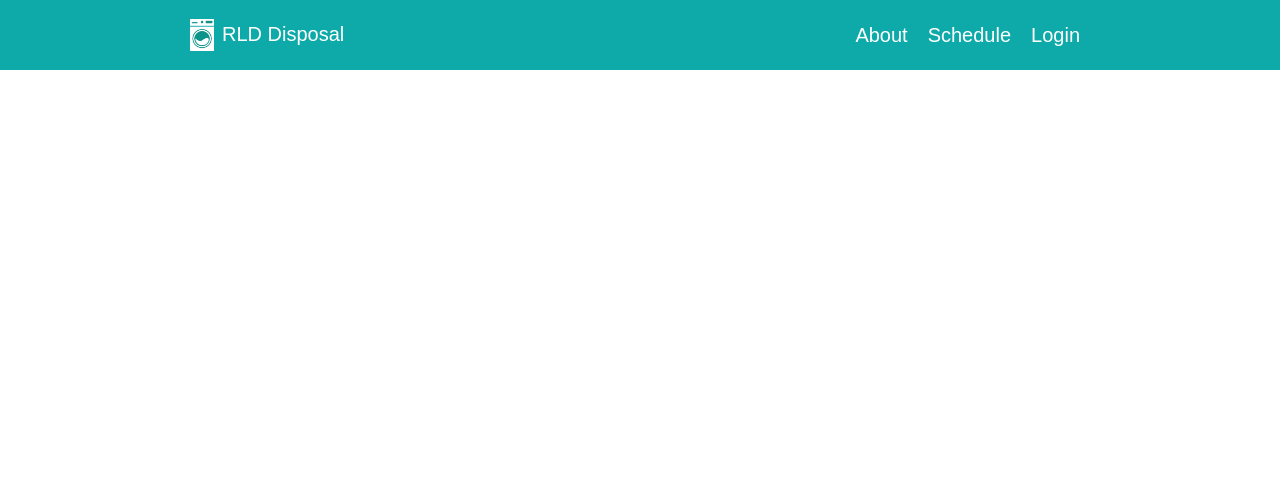
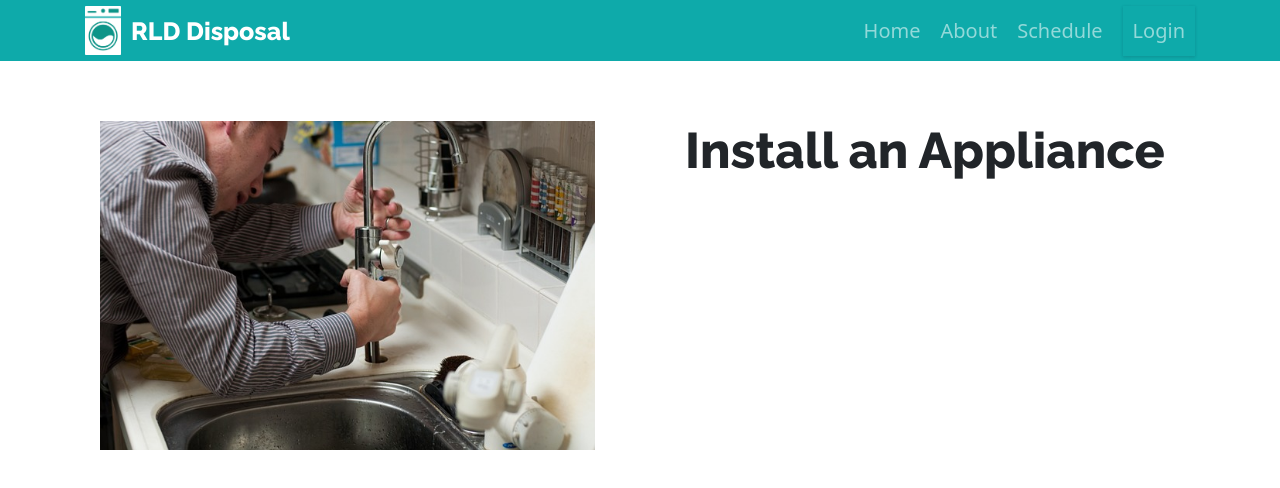
Before and after one commit to jdwyer6/rld-disposal, a React (Create React App) app: page /pdp-install in a window 1280 px wide. Shown: the top 488 px of the page. Built offline with nearby package versions, Linux system fonts and the light colour scheme; no server answers.

Commit message:
add pdp template

```diff
--- a/package.json
+++ b/package.json
@@ -13,11 +13,13 @@
     "@types/jest": "^27.5.2",
     "@types/node": "^16.18.7",
     "axios": "^1.2.1",
+    "bootstrap": "^5.3.3",
     "firebase": "^10.7.2",
     "framer-motion": "^8.3.3",
     "localforage": "^1.10.0",
     "match-sorter": "^6.3.1",
     "react": "^18.2.0",
+    "react-bootstrap": "^2.10.2",
     "react-dom": "^18.2.0",
     "react-icons": "^4.7.1",
     "react-modal": "^3.16.1",
--- a/src/App.tsx
+++ b/src/App.tsx
@@ -2,20 +2,53 @@ import { BrowserRouter, Link, Route, Routes } from 'react-router-dom';
 import './input.css';
 import Home from './pages/Home';
 import Services from './pages/Services';
-import Navbar from './components/Navbar';
+import Navigation from './components/Navbar';
 import Footer from './components/Footer';
 import Schedule from './pages/Schedule';
+import PDPHaulAway from './pages/PDP-HaulAway';
+import PDPInstall from './pages/PDP-Install';
 import Dashboard_Home from './pages/Dashboard_Home';
 import Dashboard_Calendar from './pages/Dashboard_Calendar';
+import 'bootstrap/dist/css/bootstrap.min.css';
+import { useState } from 'react';
 
 function App() {
+  const [ jobInfo, setJobInfo ] = useState({
+    services: [
+        {
+            service: "",
+            appliance: "",
+            location: ""
+        }
+    ],
+    preferred_delivery_date: {
+        time: "",
+        day: ""
+    },
+    notes: "",
+    price: 0,
+    first_name: "",
+    last_name: "",
+    phone: "",
+    confirmed_delivery_date: "",
+    payment_collected: false,
+    orderStatus: 0,
+    number_of_services: 1,
+    terms_of_service: {
+        payment: false,
+        service_area: false
+    }
+  });
+
   return (
     <div className="App">
       <BrowserRouter>
-        <Navbar />
+        <Navigation />
         <Routes>
           <Route path="/" element={<Home />} />
           <Route path="/services" element={<Services />} />
+          <Route path="/pdp-haulAway" element={<PDPHaulAway />} />
+          <Route path="/pdp-install" element={<PDPInstall />} />
           <Route path="/schedule" element={<Schedule />}/>
           <Route path="/dashboard-home" element={<Dashboard_Home />} />
           <Route path="/dashboard-calendar" element={<Dashboard_Calendar />} />
--- a/src/components/Navbar.tsx
+++ b/src/components/Navbar.tsx
@@ -2,8 +2,9 @@ import logo from '../images/logo-white.png';
 import {Link} from 'react-router-dom';
 import LoginModal from './login_Modal';
 import React, { useState } from 'react';
+import { Navbar, Nav } from 'react-bootstrap';
 
-const Navbar = () => {
+const Navigation = () => {
     const [showModal, setShowModal] = useState(false);
     const openModal = () => {
         setShowModal(true);
@@ -14,23 +15,33 @@ const Navbar = () => {
     };
 
     return (
-            <nav className="container-fluid">
-                <ul>
-                    <Link to='/' className="flex items-center flex-shrink-0 text-white mr-6">
-                        <img src={logo} width='24' className='mr-3'/>
-                        <span className="font-semibold text-xl tracking-tight brand-text">RLD Disposal</span>
-                    </Link>
-                </ul>
-                <ul>
-                    <li><a href="#">Home</a></li>
-                    <li><a href="#responsive-header" className="block mt-4 lg:inline-block lg:mt-0 text-white hover:text-white mr-4">About</a></li>
-                    <li><a href="#responsive-header" className="block mt-4 lg:inline-block lg:mt-0 text-white hover:text-white">Schedule</a></li>
-                    <li><a href="#" onClick={openModal} className="inline-block text-sm px-4 py-2 leading-none border rounded text-white border-white hover:border-transparent hover:text-teal-500 hover:bg-white mt-4 lg:mt-0">Login</a></li>
-                </ul>
+        <>
+            <Navbar collapseOnSelect expand="lg" variant="dark">
+                <div className="container d-flex">
+                <Navbar.Brand href="/" className="me-5 d-flex align-center">
+                    <img src={logo} width='36' className='mr-3'/>
+                    <h5 className="ms-2 mb-0">RLD Disposal</h5>
+                </Navbar.Brand>
+                <Navbar.Toggle aria-controls="responsive-navbar-nav" />
+                <Navbar.Collapse id="responsive-navbar-nav" className="d-flex justify-content-end">
+                    <Nav className="mr-auto">
+                        <Nav.Link href="#" className="me-2 shadow-none">Home</Nav.Link>
+                        <Nav.Link href="#responsive-header" className="me-2 shadow-none">About</Nav.Link>
+                        <Nav.Link href="#responsive-header" className="me-2 shadow-none">Schedule</Nav.Link>
+                    </Nav>
+                    <Nav>
+                    <Nav.Link href="#" onClick={openModal}>Login</Nav.Link>
+                    </Nav>
+                </Navbar.Collapse>
+                </div>
 
-                {showModal && <LoginModal onClose={closeModal} />}
-            </nav>
+            </Navbar>
+
+            {showModal && <LoginModal onClose={closeModal} />}
+        </>
+
+
     );
 }
 
-export default Navbar;
+export default Navigation;
--- /dev/null
+++ b/src/components/PDP.tsx
@@ -0,0 +1,35 @@
+import logo from '../images/logo-white.png';
+import {Link} from 'react-router-dom';
+import LoginModal from './login_Modal';
+import React, { useState } from 'react';
+import { Navbar, Nav } from 'react-bootstrap';
+
+type pdpProps = {
+    title: string,
+    photo: string
+}
+
+
+const PDP = ({title, photo}: pdpProps) => {
+
+    const [currentServices, setCurrentServices] = useState([])
+
+    return (
+        <div className="container">
+            <div className='row mt-5'>
+                <div className="col">
+                    <img src={photo} alt="service-photo" width='800' height='800'/>
+                </div>
+                <div className="col ms-5">
+                    <h1>{title}</h1>
+
+                </div>
+            </div>
+
+        </div>
+
+
+    );
+}
+
+export default PDP;
--- a/src/input.css
+++ b/src/input.css
@@ -809,3 +809,7 @@ nav {
     font-weight: bold;
     color: var(--color-status-3)
 }
+
+button, a {
+    text-decoration: none !important;
+}
--- /dev/null
+++ b/src/pages/PDP-HaulAway.tsx
@@ -0,0 +1,21 @@
+import homePhoto from '../images/kitchen.jpg';
+import cardSchedule from '../images/cardSchedule.jpg';
+import cardLearnMore from '../images/cardLearnMore.jpg';
+import {TbHomeOff, TbTrash, TbTruckDelivery} from 'react-icons/tb';
+import Card from '../components/card';
+import {Link} from 'react-router-dom';
+import PDP from '../components/PDP';
+import haulPhoto from '../images/move.jpg';
+
+const PDPHaulAway = () => {
+
+    return (
+        <div className="container">
+            <PDP title="Haul Away an Appliance" photo={haulPhoto}/>
+
+        </div>
+
+    );
+}
+
+export default PDPHaulAway;
--- /dev/null
+++ b/src/pages/PDP-Install.tsx
@@ -0,0 +1,22 @@
+import homePhoto from '../images/kitchen.jpg';
+import cardSchedule from '../images/cardSchedule.jpg';
+import cardLearnMore from '../images/cardLearnMore.jpg';
+import {TbHomeOff, TbTrash, TbTruckDelivery} from 'react-icons/tb';
+import Card from '../components/card';
+import {Link} from 'react-router-dom';
+import PDP from '../components/PDP';
+import installPhoto from '../images/install.jpg';
+
+const PDPInstall = () => {
+
+    return (
+        <div className="container">
+
+            <PDP title="Install an Appliance" photo={installPhoto}/>
+
+        </div>
+
+    );
+}
+
+export default PDPInstall;
--- a/src/pages/Services.tsx
+++ b/src/pages/Services.tsx
@@ -5,16 +5,20 @@ import {TbHomeOff, TbTrash, TbTruckDelivery} from 'react-icons/tb';
 import Card from '../components/card';
 import {Link} from 'react-router-dom';
 import installPhoto from '../images/install.jpg';
-import movePhoto from '../images/move.jpg';
+import haulPhoto from '../images/move.jpg';
 
 const Services = () => {
 
     return (
-        <div className="flex flex-col">
-            <h1 className="text-center">Services</h1>
-            <div>
-            <Card title="Haul away an appliance" subtitle="Starting at $19" image={movePhoto} btnText="Schedule"/>
-            <Card title="Install an appliance" subtitle="Starting at $49" image={installPhoto} btnText="Schedule"/>
+        <div className="container flex flex-col">
+            <h1 className="text-center my-5">Services</h1>
+            <div className="d-flex justify-content-around flex-wrap">
+                <Link to="/pdp-haulAway" className="mb-5">
+                    <Card title="Haul away an appliance" subtitle="Starting at $19" image={haulPhoto} btnText="Schedule"/>
+                </Link>
+                <Link to="/pdp-install" className="mb-5">
+                    <Card title="Install an appliance" subtitle="Starting at $49" image={installPhoto} btnText="Schedule"/>
+                </Link>
             </div>
 
         </div>
```
Also changed, not shown: 1 other file (tests, documents, lock files or other folders).
